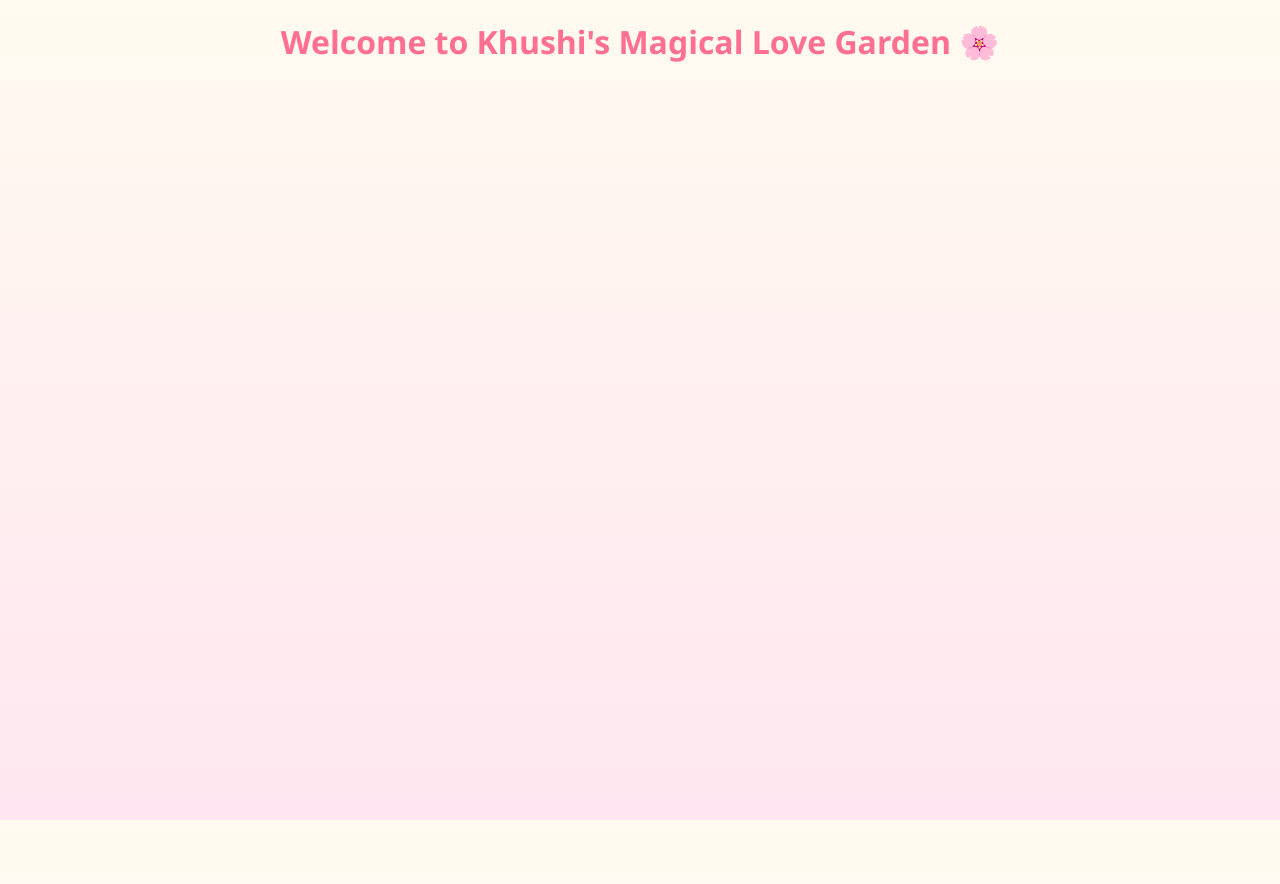
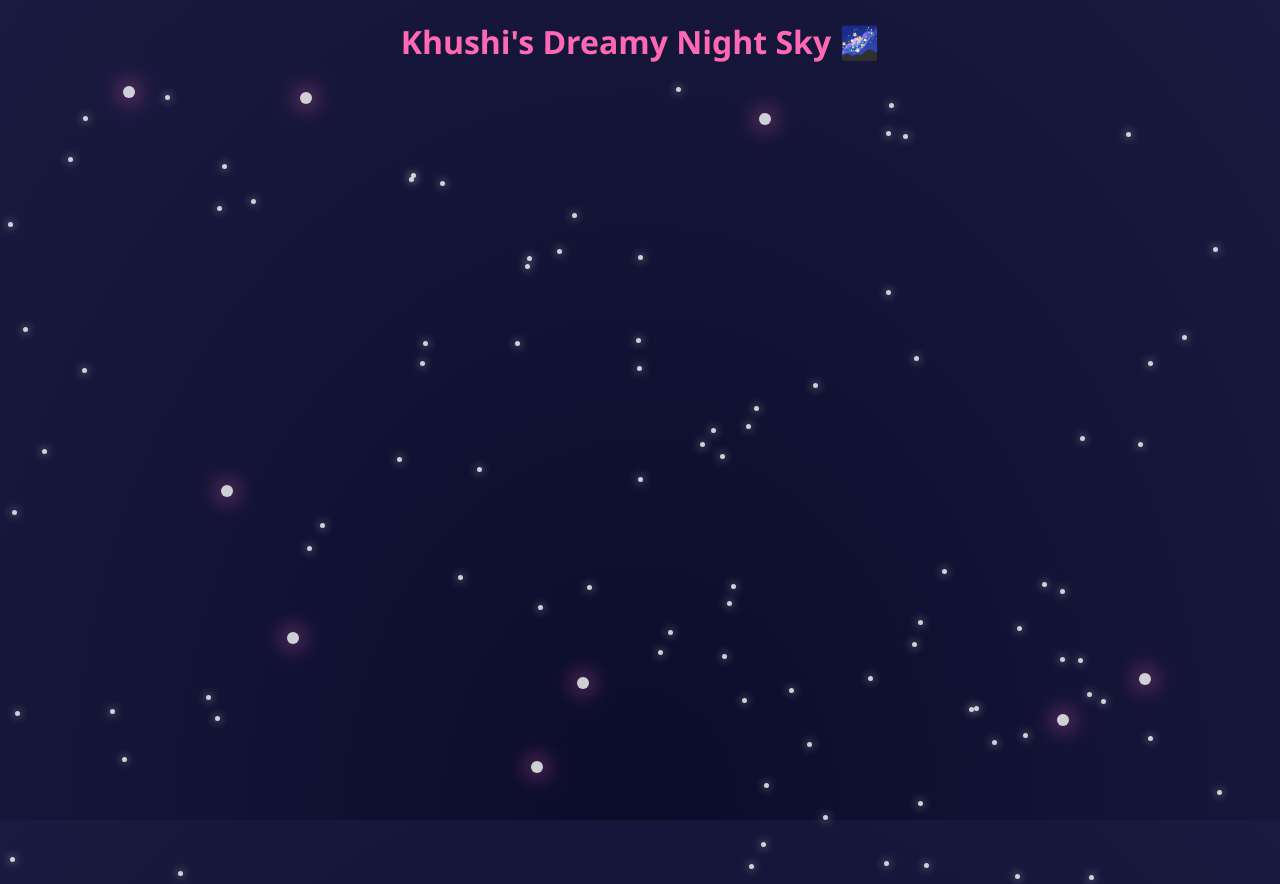
Before and after one commit to Zeffssen/Khushi-, a plain HTML site: page index.html in a window 1280 px wide. Drawn offline with Linux system fonts and the light colour scheme.

Commit message:
Update index.html

```diff
--- a/index.html
+++ b/index.html
@@ -3,63 +3,61 @@
 <head>
 <meta charset="UTF-8">
 <meta name="viewport" content="width=device-width, initial-scale=1.0">
-<title>Khushi's Magical Love Garden 🌸</title>
+<title>Khushi's Dreamy Night Sky 🌌</title>
 <style>
   body {
     margin: 0;
+    overflow: hidden;
     font-family: 'Segoe UI', Tahoma, Geneva, Verdana, sans-serif;
-    background: linear-gradient(to top, #ffe6f0, #fffaf0);
-    overflow: hidden;
+    background: radial-gradient(ellipse at bottom, #0b0c2a 0%, #1a1a40 100%);
     height: 100vh;
     cursor: pointer;
   }
 
-  h1 {
-    text-align: center;
-    color: #ff6f91;
-    margin-top: 20px;
+  #sky {
+    width: 100%;
+    height: 100%;
+    position: relative;
   }
 
-  #garden {
-    position: relative;
-    width: 100%;
-    height: 100%;
+  .star {
+    position: absolute;
+    width: 5px;
+    height: 5px;
+    background: white;
+    border-radius: 50%;
+    opacity: 0.8;
+    box-shadow: 0 0 10px white;
+    transition: transform 0.3s, opacity 0.3s;
   }
 
-  .flower, .heart, .butterfly {
-    position: absolute;
-    user-select: none;
-    pointer-events: none;
-    animation: floatUp 5s linear forwards;
+  .star.big {
+    width: 12px;
+    height: 12px;
+    box-shadow: 0 0 20px #ff69b4, 0 0 30px #ff69b4;
   }
 
-  @keyframes floatUp {
-    0% { transform: translateY(0) scale(0); opacity: 0; }
-    50% { opacity: 1; scale:1; }
-    100% { transform: translateY(-600px) scale(1.5); opacity: 0; }
-  }
-
-  #secretLetter {
+  #loveLetter {
     position: fixed;
     top: 50%;
     left: 50%;
     transform: translate(-50%, -50%);
-    background: #fff0f5;
+    background: rgba(255, 240, 245, 0.95);
     padding: 30px;
     border-radius: 20px;
+    box-shadow: 0 0 30px rgba(255, 105, 180, 0.5);
     text-align: center;
-    box-shadow: 0 0 30px rgba(255, 111, 145, 0.5);
     display: none;
-    color: #ff69b4;
+    color: #ff1493;
     font-size: 20px;
   }
 
-  #secretLetter button {
+  #loveLetter button {
     margin-top: 15px;
     padding: 10px 20px;
     border-radius: 50px;
     border: none;
-    background: #ffb6c1;
+    background: #ff69b4;
     color: white;
     cursor: pointer;
   }
@@ -67,62 +65,85 @@
 </head>
 <body>
 
-<h1>Welcome to Khushi's Magical Love Garden 🌸</h1>
-<div id="garden"></div>
+<h1 style="text-align:center; color:#ff69b4; margin-top:20px;">Khushi's Dreamy Night Sky 🌌</h1>
+<div id="sky"></div>
 
-<div id="secretLetter">
-  <p>💌 Surprise! Khushi, you are my everything 💖</p>
-  <button onclick="closeLetter()">Close 🌸</button>
+<div id="loveLetter">
+  <p>💌 Khushi, you are my brightest star in the night sky 🌟 I love you endlessly 💖</p>
+  <button onclick="closeLetter()">Close 🌙</button>
 </div>
 
 <script>
-  const garden = document.getElementById('garden');
-  const secretLetter = document.getElementById('secretLetter');
+  const sky = document.getElementById('sky');
+  const loveLetter = document.getElementById('loveLetter');
 
+  // Random compliments/messages for stars
   const messages = [
-    "You make my heart flutter 💓",
-    "Khushi, you are magical ✨",
+    "You light up my life 💖",
+    "Khushi, you're magical ✨",
     "Your smile is my favorite 😍",
-    "I love you more every day 💖",
-    "You are my sunshine ☀️",
+    "I love you more every day 💌",
+    "You are my dream come true 🌙",
     "Being with you feels like home 🏡",
-    "You are my dream come true 🌸",
-    "I can't stop thinking about you 💌"
+    "You are my happiness 🌟",
+    "I can't stop thinking about you 💓"
   ];
 
-  // Function to create flowers/hearts/butterflies
-  function bloomLove(x, y) {
-    const types = ['🌸', '💖', '🦋'];
-    const icon = types[Math.floor(Math.random() * types.length)];
-    const span = document.createElement('div');
-    span.textContent = icon;
-    span.style.left = x + 'px';
-    span.style.top = y + 'px';
-    span.classList.add(icon === '🦋' ? 'butterfly' : icon === '💖' ? 'heart' : 'flower');
-    garden.appendChild(span);
-    setTimeout(() => span.remove(), 5000);
+  // Generate random stars
+  const stars = [];
+  for(let i=0; i<100; i++){
+    const star = document.createElement('div');
+    star.classList.add('star');
+    if(Math.random() < 0.05) star.classList.add('big'); // a few big stars
+    star.style.top = Math.random()*window.innerHeight + 'px';
+    star.style.left = Math.random()*window.innerWidth + 'px';
+    sky.appendChild(star);
+    stars.push(star);
 
-    // Show random message sometimes
-    if (Math.random() < 0.3) {
-      const msg = messages[Math.floor(Math.random() * messages.length)];
+    // Add click event to show message
+    star.addEventListener('click', () => {
+      star.style.transform = 'scale(1.5)';
+      star.style.opacity = 0.5;
+      setTimeout(() => {
+        star.style.transform = 'scale(1)';
+        star.style.opacity = 0.8;
+      }, 500);
+
+      const msg = messages[Math.floor(Math.random()*messages.length)];
       alert(msg);
+
+      // If it's a big star, show full love letter
+      if(star.classList.contains('big')){
+        loveLetter.style.display = 'block';
+      }
+    });
+  }
+
+  // Shooting stars
+  function shootingStar(){
+    const star = document.createElement('div');
+    star.classList.add('star','big');
+    star.style.top = Math.random()*window.innerHeight*0.5 + 'px';
+    star.style.left = '-50px';
+    star.style.transition = 'all 2s linear';
+    sky.appendChild(star);
+    setTimeout(() => {
+      star.style.left = window.innerWidth + 'px';
+      star.style.top = Math.random()*window.innerHeight*0.5 + 'px';
+    },50);
+    setTimeout(()=> star.remove(), 2000);
+
+    // Optional: show random compliment
+    if(Math.random()<0.5){
+      const msg = messages[Math.floor(Math.random()*messages.length)];
+      setTimeout(()=> alert(msg), 500);
     }
   }
 
-  // Click event for garden
-  document.body.addEventListener('click', (e) => {
-    bloomLove(e.clientX, e.clientY);
+  setInterval(shootingStar, 5000);
 
-    // Secret letter spot (hidden treasure)
-    if (e.clientX > window.innerWidth/2 - 50 && e.clientX < window.innerWidth/2 + 50 &&
-        e.clientY > window.innerHeight/2 - 50 && e.clientY < window.innerHeight/2 + 50) {
-      secretLetter.style.display = 'block';
-    }
-  });
+  function closeLetter(){ loveLetter.style.display='none'; }
 
-  function closeLetter() {
-    secretLetter.style.display = 'none';
-  }
 </script>
 
 </body>
```
